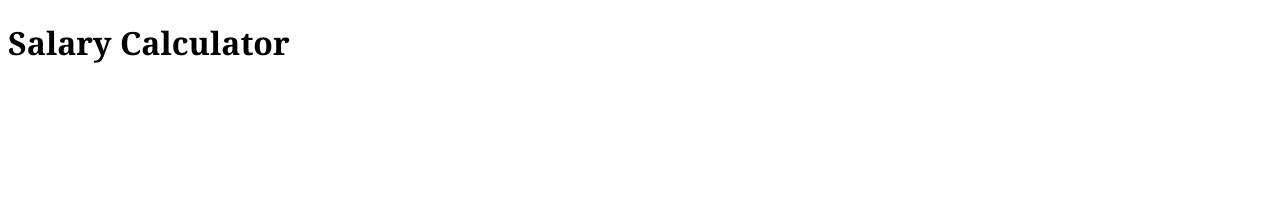
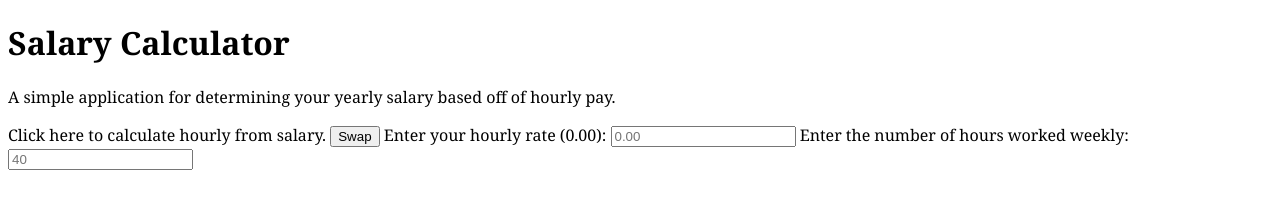
Before and after one commit to munawes/Salary-Calculator, a plain HTML site: page index.html in a window 1280 px wide. Drawn offline with Linux system fonts and the light colour scheme.

Commit message:
General page content created

```diff
--- a/index.html
+++ b/index.html
@@ -12,6 +12,27 @@
     <h1>Salary Calculator</h1>
   </header>
 
+  <main>
+    <p id="description">A simple application for determining your yearly salary based off of hourly pay.</p>
+
+    <label for="reverseButton">Click here to calculate hourly from salary.</label>
+    <button name="reverseButton" id="reverseButton">Swap</button>
+
+    <label for="hourly">Enter your hourly rate (0.00):</label>
+    <input type="number" name="hourly" id="hourly" placeholder="0.00">
+
+    <label for="hours">Enter the number of hours worked weekly:</label>
+    <input type="number" name="hours" id="hours" placeholder="40">
+
+    <div id="output"></div>
+
+  </main>
+
+
+
+  <footer>
+
+  </footer>
   <script src="app.js"></script>
 </body>
 </html>
```
